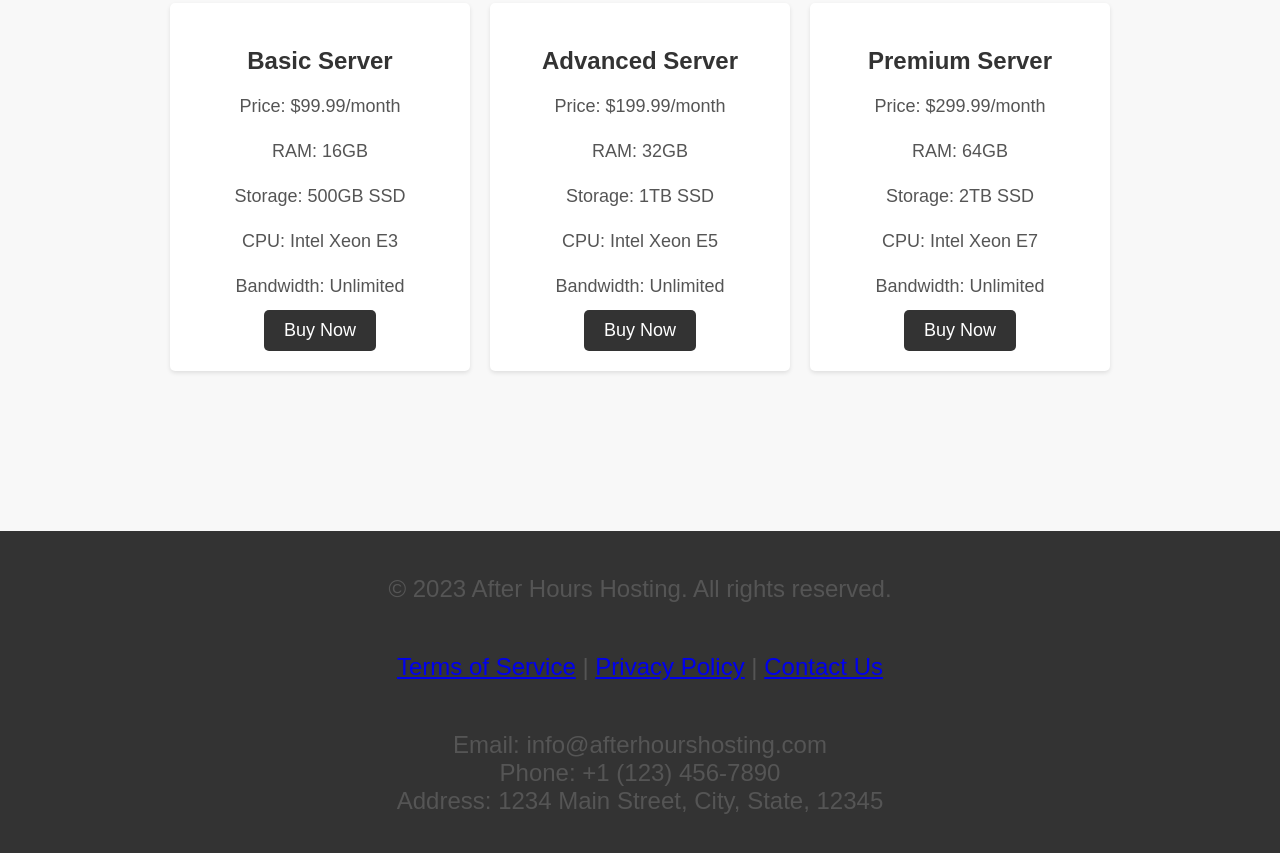
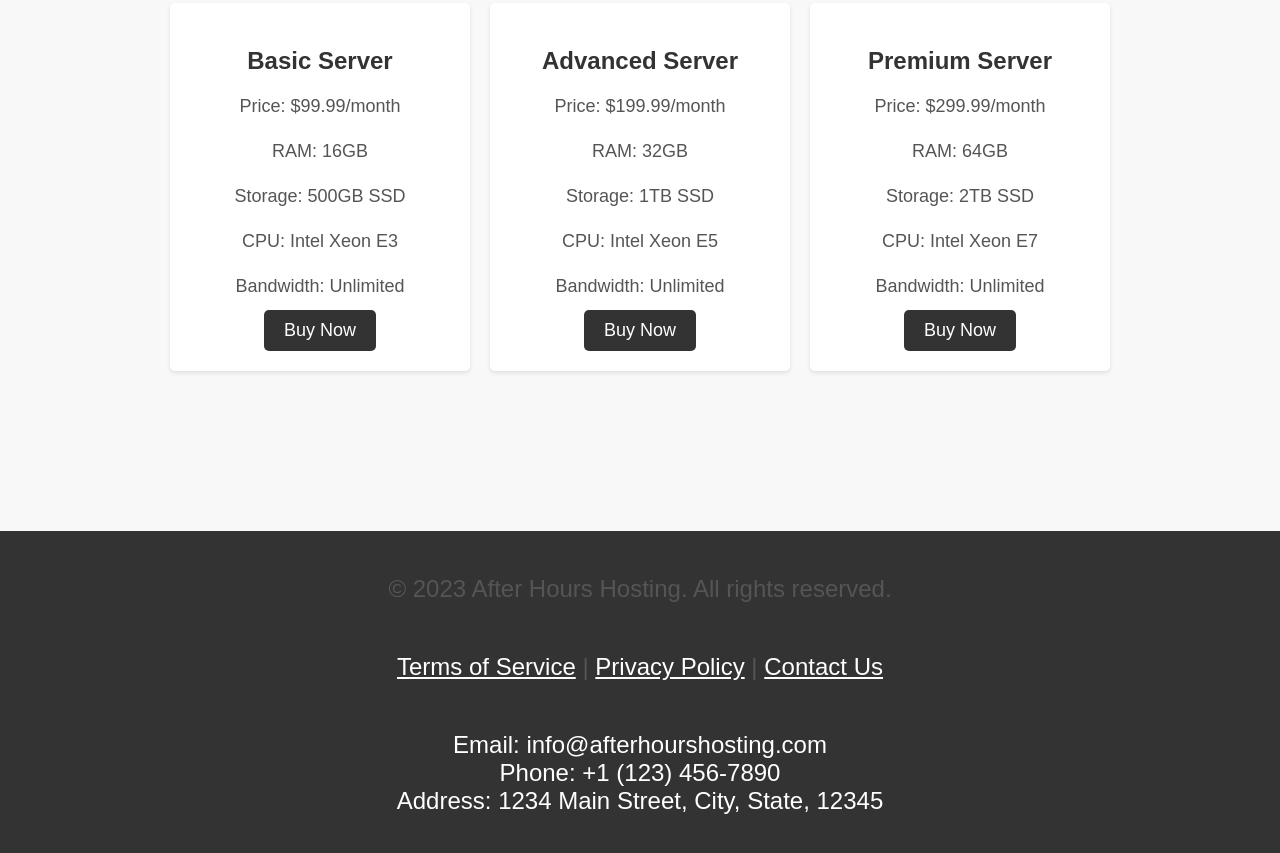
Before and after one commit to MJDaws0n/WebPulseX-example, a plain HTML site: page index.html in a window 1280 px wide. Shown: the part 946-1799 px from the top of the page. Drawn offline with Linux system fonts and the light colour scheme.

Commit message:
Update index.html

```diff
--- a/index.html
+++ b/index.html
@@ -366,11 +366,11 @@
 <div class="footer">
     <p>&copy; 2023 After Hours Hosting. All rights reserved.</p>
     <p>
-        <a href="/terms">Terms of Service</a> |
-        <a href="/privacy">Privacy Policy</a> |
-        <a href="/contact">Contact Us</a>
+        <a href="/terms" style="color: #fff;">Terms of Service</a> |
+        <a href="/privacy" style="color: #fff;">Privacy Policy</a> |
+        <a href="/contact" style="color: #fff;">Contact Us</a>
     </p>
-    <p>
+    <p style="color: #fff;">
         Email: info@afterhourshosting.com <br>
         Phone: +1 (123) 456-7890 <br>
         Address: 1234 Main Street, City, State, 12345
```
